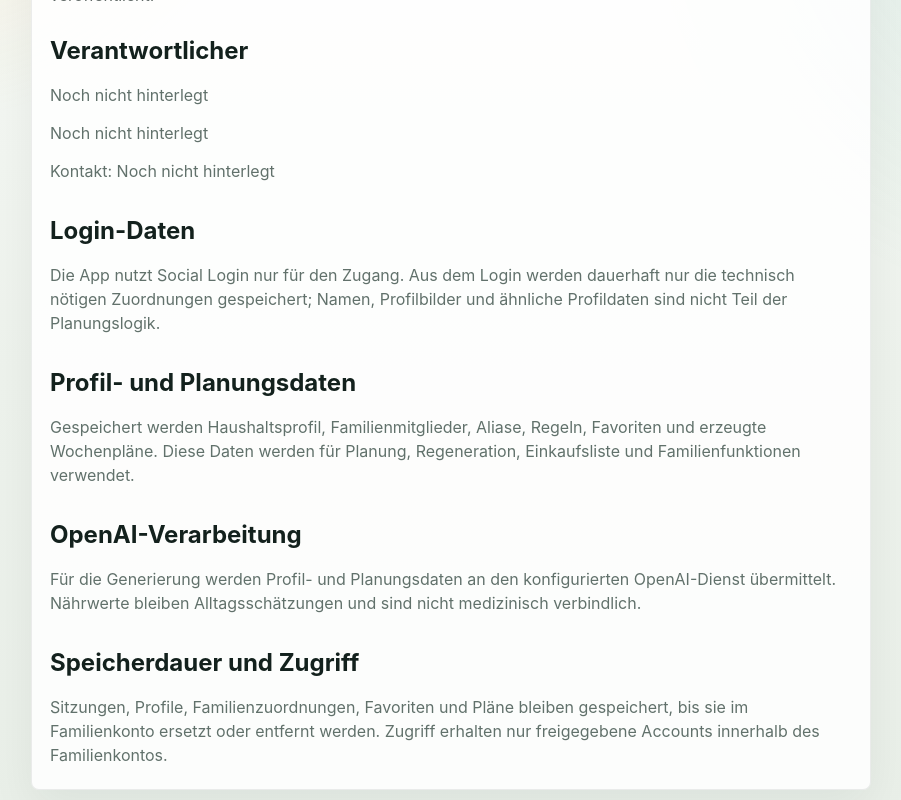
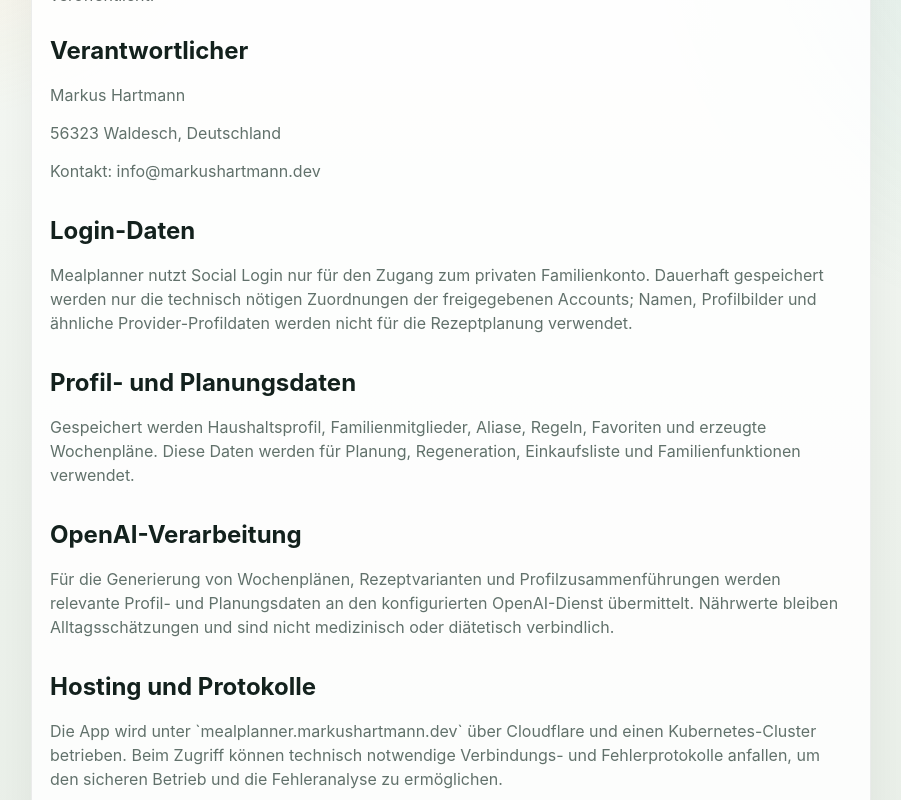
Before and after one commit to aidun/mealplanner, a React (Vite) app in the folder frontend/: page /datenschutz in a window 1280 px wide. Shown: the part 260-1060 px from the top of the page, without its empty margins (189-1090 px from the left). Built offline with nearby package versions, Linux system fonts and the light colour scheme; no server answers.

Commit message:
Finalize mealplanner legal operator details

```diff
--- a/frontend/src/pages/LegalPage.tsx
+++ b/frontend/src/pages/LegalPage.tsx
@@ -3,6 +3,13 @@
 interface LegalPageProps {
   kind: 'privacy' | 'imprint';
 }
+
+const LEGAL_DEFAULTS = {
+  operatorName: 'Markus Hartmann',
+  operatorAddress: '56323 Waldesch, Deutschland',
+  contactEmail: 'info@markushartmann.dev',
+  hosting: 'Cloudflare Tunnel, Kubernetes Cluster',
+} as const;
 
 export function LegalPage({ kind }: LegalPageProps) {
   const isPrivacy = kind === 'privacy';
@@ -40,9 +47,9 @@
 }
 
 function PrivacyContent() {
-  const contactEmail = import.meta.env.VITE_LEGAL_CONTACT_EMAIL?.trim() || 'Noch nicht hinterlegt';
-  const operatorName = import.meta.env.VITE_LEGAL_OPERATOR_NAME?.trim() || 'Noch nicht hinterlegt';
-  const operatorAddress = import.meta.env.VITE_LEGAL_OPERATOR_ADDRESS?.trim() || 'Noch nicht hinterlegt';
+  const contactEmail = import.meta.env.VITE_LEGAL_CONTACT_EMAIL?.trim() || LEGAL_DEFAULTS.contactEmail;
+  const operatorName = import.meta.env.VITE_LEGAL_OPERATOR_NAME?.trim() || LEGAL_DEFAULTS.operatorName;
+  const operatorAddress = import.meta.env.VITE_LEGAL_OPERATOR_ADDRESS?.trim() || LEGAL_DEFAULTS.operatorAddress;
 
   return (
     <div className="legal-content">
@@ -53,8 +60,9 @@
 
       <h2>Login-Daten</h2>
       <p>
-        Die App nutzt Social Login nur für den Zugang. Aus dem Login werden dauerhaft nur die technisch nötigen
-        Zuordnungen gespeichert; Namen, Profilbilder und ähnliche Profildaten sind nicht Teil der Planungslogik.
+        Mealplanner nutzt Social Login nur für den Zugang zum privaten Familienkonto. Dauerhaft gespeichert werden
+        nur die technisch nötigen Zuordnungen der freigegebenen Accounts; Namen, Profilbilder und ähnliche
+        Provider-Profildaten werden nicht für die Rezeptplanung verwendet.
       </p>
 
       <h2>Profil- und Planungsdaten</h2>
@@ -65,24 +73,33 @@
 
       <h2>OpenAI-Verarbeitung</h2>
       <p>
-        Für die Generierung werden Profil- und Planungsdaten an den konfigurierten OpenAI-Dienst übermittelt. Nährwerte
-        bleiben Alltagsschätzungen und sind nicht medizinisch verbindlich.
+        Für die Generierung von Wochenplänen, Rezeptvarianten und Profilzusammenführungen werden relevante Profil- und
+        Planungsdaten an den konfigurierten OpenAI-Dienst übermittelt. Nährwerte bleiben Alltagsschätzungen und sind
+        nicht medizinisch oder diätetisch verbindlich.
+      </p>
+
+      <h2>Hosting und Protokolle</h2>
+      <p>
+        Die App wird unter `mealplanner.markushartmann.dev` über Cloudflare und einen Kubernetes-Cluster betrieben.
+        Beim Zugriff können technisch notwendige Verbindungs- und Fehlerprotokolle anfallen, um den sicheren Betrieb
+        und die Fehleranalyse zu ermöglichen.
       </p>
 
       <h2>Speicherdauer und Zugriff</h2>
       <p>
         Sitzungen, Profile, Familienzuordnungen, Favoriten und Pläne bleiben gespeichert, bis sie im Familienkonto
-        ersetzt oder entfernt werden. Zugriff erhalten nur freigegebene Accounts innerhalb des Familienkontos.
+        ersetzt oder entfernt werden. Zugriff erhalten nur freigegebene Accounts innerhalb des jeweiligen
+        Familienkontos.
       </p>
     </div>
   );
 }
 
 function ImprintContent() {
-  const operatorName = import.meta.env.VITE_LEGAL_OPERATOR_NAME?.trim() || 'Noch nicht hinterlegt';
-  const operatorAddress = import.meta.env.VITE_LEGAL_OPERATOR_ADDRESS?.trim() || 'Noch nicht hinterlegt';
-  const contactEmail = import.meta.env.VITE_LEGAL_CONTACT_EMAIL?.trim() || 'Noch nicht hinterlegt';
-  const hosting = import.meta.env.VITE_LEGAL_HOSTING?.trim() || 'Cloudflare Tunnel, Kubernetes Cluster';
+  const operatorName = import.meta.env.VITE_LEGAL_OPERATOR_NAME?.trim() || LEGAL_DEFAULTS.operatorName;
+  const operatorAddress = import.meta.env.VITE_LEGAL_OPERATOR_ADDRESS?.trim() || LEGAL_DEFAULTS.operatorAddress;
+  const contactEmail = import.meta.env.VITE_LEGAL_CONTACT_EMAIL?.trim() || LEGAL_DEFAULTS.contactEmail;
+  const hosting = import.meta.env.VITE_LEGAL_HOSTING?.trim() || LEGAL_DEFAULTS.hosting;
 
   return (
     <div className="legal-content">
@@ -97,8 +114,8 @@
 
       <h2>Hinweis</h2>
       <p>
-        Diese Angaben muessen vor einem dauerhaften öffentlichen Betrieb vollständig und rechtlich geprüft hinterlegt
-        sein. Fehlen Betreiberdaten, ist die Veröffentlichung noch nicht abnahmebereit.
+        Mealplanner ist ein privates Planungsangebot. Die technische Betriebsform und die Kontaktangaben sind hier
+        abgebildet; weitergehende rechtliche Pflichtangaben werden bei Bedarf ergänzt.
       </p>
     </div>
   );
```
Also changed, not shown: 1 other file (tests, documents, lock files or other folders).
